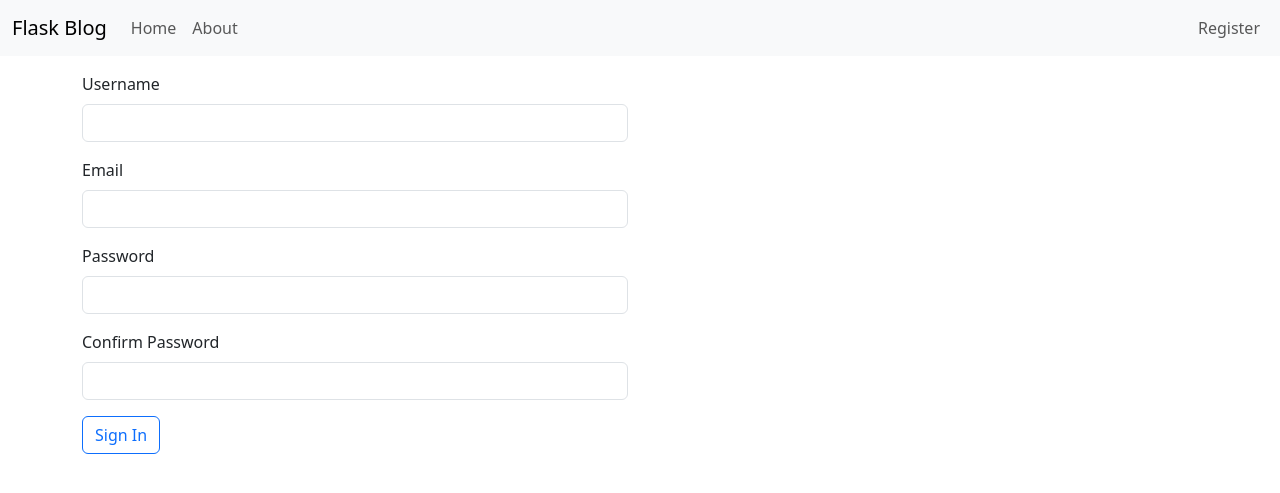
After one commit to v-dumitrescu/flask-blog, a Flask app: page /register in a window 1280 px wide. The commit adds this page. Shown: the top 493 px of the page. Run offline with Flask 3, Linux system fonts and the light colour scheme.

Commit message:
Set forms.py for register/login classes, register.html and description for index, about pages

```diff
--- a/app.py
+++ b/app.py
@@ -1,5 +1,9 @@
 from flask import Flask, render_template, url_for
+from forms import RegisterForm
+
 app = Flask(__name__)
+
+app.config["SECRET_KEY"] = "ed13ff47228583ac38fca4ee4f91fb19"
 
 @app.route("/")
 @app.route("/home")
@@ -10,5 +14,10 @@ def home():
 def about():
   return render_template("about.html")
 
+@app.route("/register")
+def register():
+  form = RegisterForm()
+  return render_template("register.html", form=form)
+
 if __name__ == "__main__":
   app.run(debug=True)
--- /dev/null
+++ b/forms.py
@@ -0,0 +1,15 @@
+from flask_wtf import FlaskForm
+from wtforms import StringField, PasswordField, SubmitField
+from wtforms.validators import DataRequired, Length, Email, EqualTo
+
+class RegisterForm(FlaskForm):
+  username = StringField("Username", validators=[DataRequired(), Length(min=2, max=15)])
+  email = StringField("Email", validators=[DataRequired(), Email()])
+  password = PasswordField("Password", validators=[DataRequired(), Length(min=5)])
+  password_confirm = PasswordField("Confirm Password", validators=[DataRequired(), EqualTo("password")])
+  submit = SubmitField("Sign In")
+
+class LoginForm(FlaskForm):
+  email = StringField("Email", validators=[DataRequired(), Email()])
+  password = PasswordField("Password", validators=[DataRequired()])
+  submit = SubmitField("Login")
--- a/templates/about.html
+++ b/templates/about.html
@@ -1,5 +1,8 @@
 {% extends "layout.html" %}
 
 {% block content %}
-  <p>About Page</p>
+  <h2>About this app</h2>
+  <hr />
+  <p>Register or Login to create posts.</p>
+  <small>Version 1.0.0</small>
 {% endblock content %}
--- a/templates/index.html
+++ b/templates/index.html
@@ -1,5 +1,9 @@
 {% extends "layout.html" %}
 
 {% block content %}
-  <p>Home Page</p>
+<div class="h-100 p-5 bg-body-tertiary border rounded-3">
+  <h2>Flask App</h2>
+  <p>Flask is a micro web framework written in Python. It is classified as a microframework because it does not require particular tools or libraries. It has no database abstraction layer, form validation, or any other components where pre-existing third-party libraries provide common functions.</p>
+  <button class="btn btn-outline-secondary" type="button">Get Started</button>
+</div>
 {% endblock content %}
--- a/templates/layout.html
+++ b/templates/layout.html
@@ -13,14 +13,18 @@
 
   <nav class="navbar navbar-expand-lg bg-body-tertiary mb-3">
     <div class="container-fluid">
-      <a class="navbar-brand" href=" {{url_for("home") }}">Flask Blog</a>
-      <button class="navbar-toggler" type="button" data-bs-toggle="collapse" data-bs-target="#navbarNavAltMarkup" aria-controls="navbarNavAltMarkup" aria-expanded="false" aria-label="Toggle navigation">
+      <a class="navbar-brand" href="{{url_for("home")}}">Flask Blog</a>
+      <button class="navbar-toggler" type="button" data-bs-toggle="collapse" data-bs-target="#navbarNavAltMarkup"
+        aria-controls="navbarNavAltMarkup" aria-expanded="false" aria-label="Toggle navigation">
         <span class="navbar-toggler-icon"></span>
       </button>
       <div class="collapse navbar-collapse" id="navbarNavAltMarkup">
         <div class="navbar-nav">
-          <a class="nav-link" href=" {{url_for("home") }}">Home</a>
-          <a class="nav-link" href=" {{url_for("about") }}">About</a>
+          <a class="nav-link" href="{{url_for("home")}}">Home</a>
+          <a class="nav-link" href="{{url_for("about")}}">About</a>
+        </div>
+        <div class="navbar-nav ms-auto">
+          <a class="nav-link" href="{{url_for("register")}}">Register</a>
         </div>
       </div>
     </div>
--- /dev/null
+++ b/templates/register.html
@@ -0,0 +1,31 @@
+{% extends "layout.html" %}
+
+{% block content %}
+<form class="row" method="POST">
+  {{ form.hidden_tag() }}
+
+  <div class="col-md-6">
+    <div class="mb-3">
+      {{form.username.label(class="form-label")}}
+      {{form.username(class="form-control")}}
+    </div>
+
+    <div class="mb-3">
+      {{form.email.label(class="form-label")}}
+      {{form.email(class="form-control")}}
+    </div>
+
+    <div class="mb-3">
+      {{form.password.label(class="form-label")}}
+      {{form.password(class="form-control")}}
+    </div>
+
+    <div class="mb-3">
+      {{form.password_confirm.label(class="form-label")}}
+      {{form.password_confirm(class="form-control")}}
+    </div>
+
+    {{form.submit(class="btn btn-outline-primary")}}
+  </div>
+</form>
+{% endblock content %}
```
